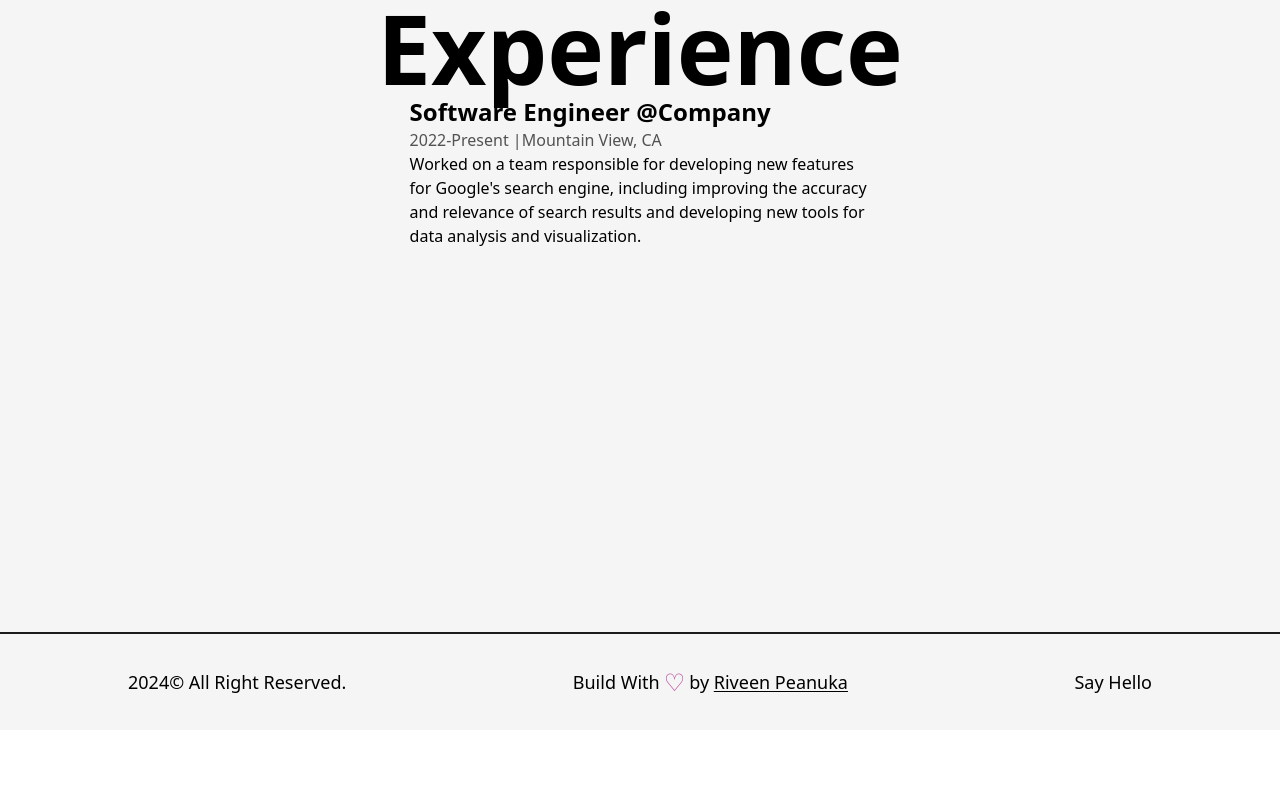
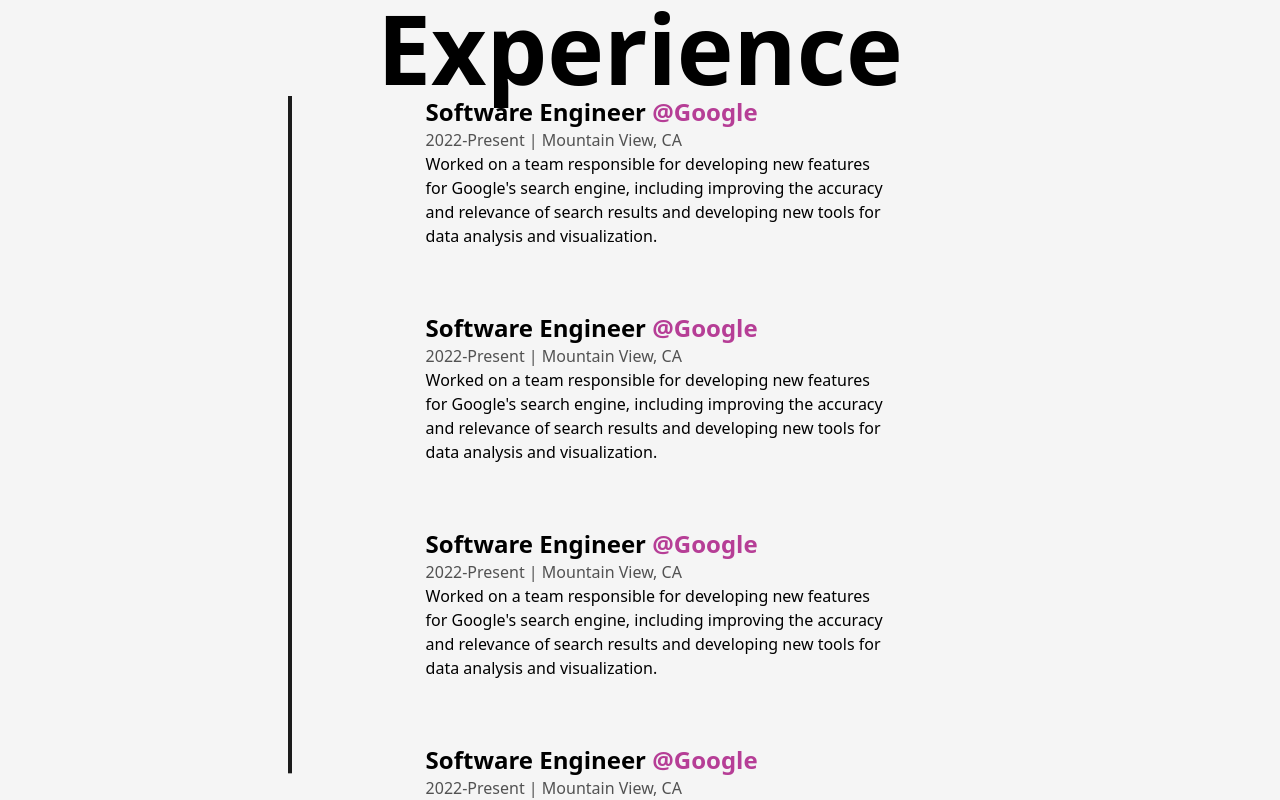
Before and after one commit to spriveen/Portfolio, a Next.js app: page /about in a window 1280 px wide. Shown: the part 2340-3140 px from the top of the page. Before the commit the page ends 3070 px from the top, so only its background shows below. Built offline with nearby package versions, Linux system fonts and the light colour scheme.

Commit message:
update scrol

```diff
--- a/src/components/Experience.js
+++ b/src/components/Experience.js
@@ -1,51 +1,95 @@
-import React from 'react'
+import React, { useRef } from 'react'; // Importing useRef from 'react'
+import { motion, useScroll } from 'framer-motion';
 
-
-const Details =({position, company, companyLink,time,address,work})=>{
-   return <li className='my-8 first:mt-0 last:mb-0 w-[60%] mx-auto flex flex-col items-center justify-between'>
+const Details = ({ position, company, companyLink, time, address, work }) => {
+  return (
+    <li className='my-8 first:mt-0 last:mb-0 w-[60%] mx-auto flex flex-col items-center justify-between'>
       <div>
-        <h3 className='capitalize font-bold text-2xl'>{position}&nbsp;<a href={companyLink}>@company</a></h3>
+        <h3 className='capitalize font-bold text-2xl'>
+          {position}&nbsp;
+          <a
+            href={companyLink}
+            target="_blank"
+            rel="noopener noreferrer"
+            className='text-primary capitalize'
+          >
+            @{company}
+          </a>
+        </h3>
         <span className='capitalize font-medium text-dark/75'>
-            {time} |{address}
+          {time} | {address}
         </span>
-        <p className='font-medium w-full'>
-            {work}
-        </p>
-
-
+        <p className='font-medium w-full'>{work}</p>
       </div>
     </li>
-}
+  );
+};
 
 const Experience = () => {
+  const ref = useRef(null);
+  const { scrollYProgress } = useScroll({
+    target: ref.current,
+    offset: ["start end", "center start"]
+  });
+
   return (
     <div className='my-64'>
-        <h2 className='font-bold text-8xl w-full text-center'>
+      <h2 className='font-bold text-8xl w-full text-center'>Experience</h2>
 
-        Experience
-        </h2>
-        <div className='w-[75%] mx-auto relative'>
+      <div ref={ref} className='w-[75%] mx-auto relative'>
+        <motion.div
+          style={{ scaleY: scrollYProgress }}
+          className="absolute left-8 top-0 w-[4px] h-full bg-dark origin-top"
+        />
 
-          <ul>
+        <ul className='w-full flex flex-col items-start justify-between ml-4'>
           <Details
+            position="Software Engineer"
+            company="Google"
+            companyLink="https://www.google.com"
+            time="2022-Present"
+            address="Mountain View, CA"
+            work="Worked on a team responsible for developing new features for Google's search engine, including improving the accuracy and relevance of search results and developing new tools for data analysis and visualization."
+          />
+           <Details
+            position="Software Engineer"
+            company="Google"
+            companyLink="https://www.google.com"
+            time="2022-Present"
+            address="Mountain View, CA"
+            work="Worked on a team responsible for developing new features for Google's search engine, including improving the accuracy and relevance of search results and developing new tools for data analysis and visualization."
+          />
 
-position="software Engineer" company="@Google"
-companyLink="www.google.com"
-time="2022-Present" address="Mountain View, CA"
-work="Worked on a team responsible for developing new features for Google's
-search engine, including improving the accuracy and relevance of search results and
-developing new tools for data analysis and visualization."
+<Details
+            position="Software Engineer"
+            company="Google"
+            companyLink="https://www.google.com"
+            time="2022-Present"
+            address="Mountain View, CA"
+            work="Worked on a team responsible for developing new features for Google's search engine, including improving the accuracy and relevance of search results and developing new tools for data analysis and visualization."
+          />
 
+<Details
+            position="Software Engineer"
+            company="Google"
+            companyLink="https://www.google.com"
+            time="2022-Present"
+            address="Mountain View, CA"
+            work="Worked on a team responsible for developing new features for Google's search engine, including improving the accuracy and relevance of search results and developing new tools for data analysis and visualization."
+          />
 
-
-
+<Details
+            position="Software Engineer"
+            company="Google"
+            companyLink="https://www.google.com"
+            time="2022-Present"
+            address="Mountain View, CA"
+            work="Worked on a team responsible for developing new features for Google's search engine, including improving the accuracy and relevance of search results and developing new tools for data analysis and visualization."
           />
         </ul>
+      </div>
+    </div>
+  );
+};
 
-        </div>
-
-        </div>
-  )
-}
-
-export default Experience
+export default Experience;
```
Lines whose indentation alone changed are shown as unchanged.
